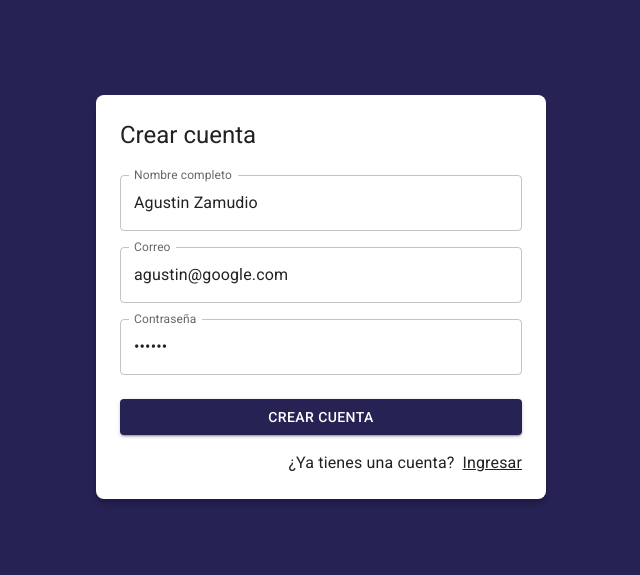
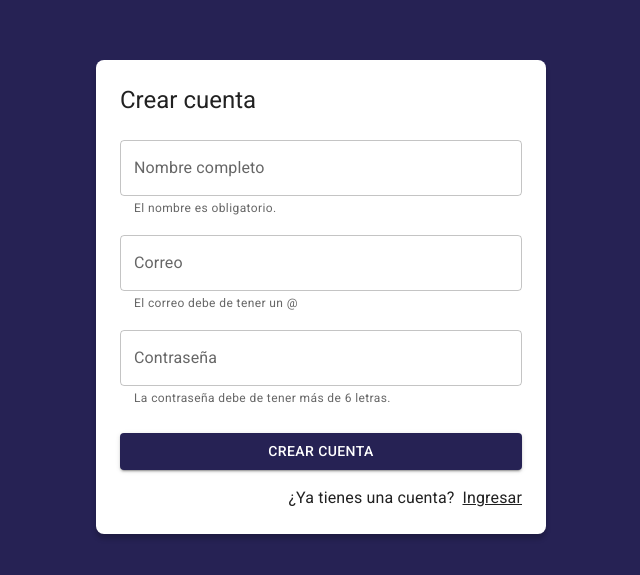
Before and after one commit to agustinzamudio/journal-app, a React (Vite) app: page /auth/register in a window 1280 px wide. Shown: the part 103-678 px from the top of the page, without its empty margins (319-959 px from the left). Built offline with nearby package versions, Linux system fonts and the light colour scheme.

Commit message:
Add form validations

```diff
--- a/src/auth/pages/RegisterPage.jsx
+++ b/src/auth/pages/RegisterPage.jsx
@@ -1,20 +1,44 @@
+import { useState } from "react";
 import { Link as RouterLink } from "react-router-dom";
 import { Button, Grid, Link, TextField, Typography } from "@mui/material";
 import { AuthLayout } from "../layout/AuthLayout";
 import { useForm } from "../../hooks";
 
 const formData = {
-  email: "agustin@google.com",
-  password: "123456",
-  displayName: "Agustin Zamudio",
+  email: "",
+  password: "",
+  displayName: "",
+};
+
+const formValidations = {
+  email: [(value) => value.includes("@"), "El correo debe de tener un @"],
+  password: [
+    (value) => value.length >= 6,
+    "La contraseña debe de tener más de 6 letras.",
+  ],
+  displayName: [(value) => value.length >= 1, "El nombre es obligatorio."],
 };
 
 export const RegisterPage = () => {
-  const { displayName, email, password, onInputChange, formState } =
-    useForm(formData);
+  const [formSubmitted, setFomSubmitted] = useState(false);
+
+  const {
+    formState,
+    displayName,
+    email,
+    password,
+    onInputChange,
+    isFormValid,
+    displayNameValid,
+    emailValid,
+    passwordValid,
+  } = useForm(formData, formValidations);
 
   const onSubmit = (event) => {
     event.preventDefault();
+    setFomSubmitted(true);
+
+    if (!isFormValid) return;
     console.log(formState);
   };
 
@@ -31,6 +55,8 @@
               name="displayName"
               value={displayName}
               onChange={onInputChange}
+              error={!!displayNameValid && formSubmitted}
+              helperText={displayNameValid}
             />
           </Grid>
 
@@ -43,6 +69,8 @@
               name="email"
               value={email}
               onChange={onInputChange}
+              error={!!emailValid && formSubmitted}
+              helperText={emailValid}
             />
           </Grid>
 
@@ -55,6 +83,8 @@
               name="password"
               value={password}
               onChange={onInputChange}
+              error={!!passwordValid && formSubmitted}
+              helperText={passwordValid}
             />
           </Grid>
 
--- a/src/hooks/useForm.js
+++ b/src/hooks/useForm.js
@@ -1,25 +1,55 @@
-import { useState } from 'react';
+import { useEffect, useMemo, useState } from "react";
 
-export const useForm = ( initialForm = {} ) => {
+export const useForm = (initialForm = {}, formValidations = {}) => {
+  const [formState, setFormState] = useState(initialForm);
+  const [formValidation, setFormValidation] = useState({});
 
-    const [ formState, setFormState ] = useState( initialForm );
+  useEffect(() => {
+    createValidators();
+  }, [formState]);
+
+  const isFormValid = useMemo(() => {
+    for (const formValue of Object.keys(formValidation)) {
+      if (formValidation[formValue] !== null) return false;
+    }
+
+    return true;
+  }, [formValidation]);
 
   const onInputChange = ({ target }) => {
     const { name, value } = target;
     setFormState({
       ...formState,
-            [ name ]: value
+      [name]: value,
     });
+  };
+
+  const onResetForm = () => {
+    setFormState(initialForm);
+  };
+
+  const createValidators = () => {
+    const formCheckedValues = {};
+
+    for (const formField of Object.keys(formValidations)) {
+      const [fn, errorMessage = "Este campo es obligatorio."] =
+        formValidations[formField];
+
+      formCheckedValues[`${formField}Valid`] = fn(formState[formField])
+        ? null
+        : errorMessage;
     }
 
-    const onResetForm = () => {
-        setFormState( initialForm );
-    }
+    setFormValidation(formCheckedValues);
+  };
 
   return {
     ...formState,
     formState,
     onInputChange,
     onResetForm,
-    }
-}
+
+    ...formValidation,
+    isFormValid,
+  };
+};
```
Lines whose indentation alone changed are shown as unchanged.
